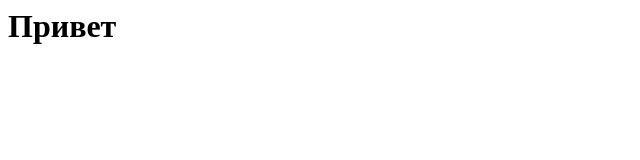
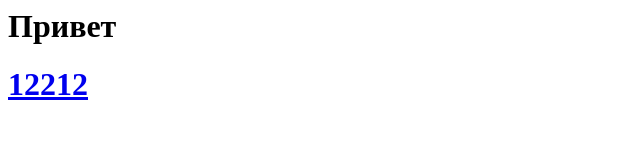
Before and after one commit to petro12330/sites, a plain HTML site: page index.html in a window 1280 px wide. Shown: the whole page, without its empty margins (0-640 px from the left). Drawn offline with Linux system fonts and the light colour scheme.

Commit message:
Update index.html

```diff
--- a/index.html
+++ b/index.html
@@ -1,3 +1,4 @@
 <html>
   <h1> Привет <h1>
+    <a href="/site.html">12212</a>
 </html>
```
